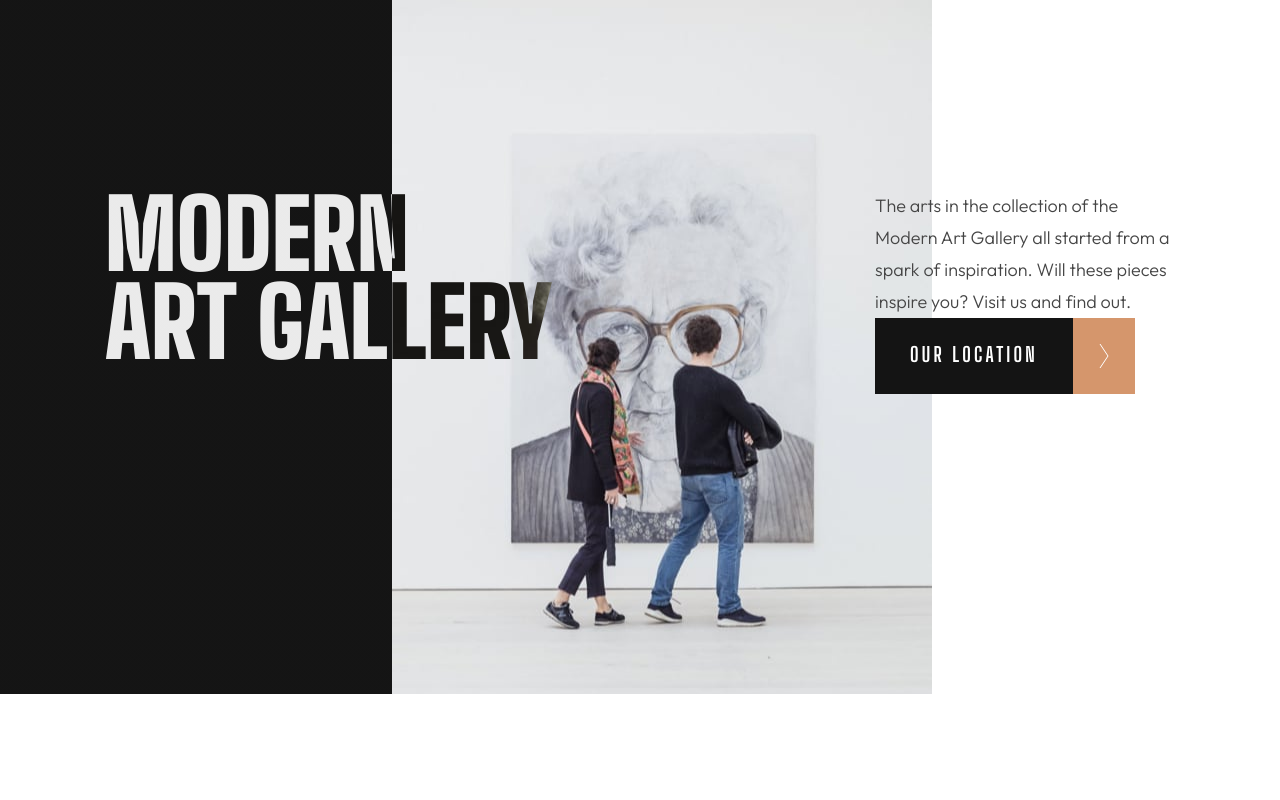
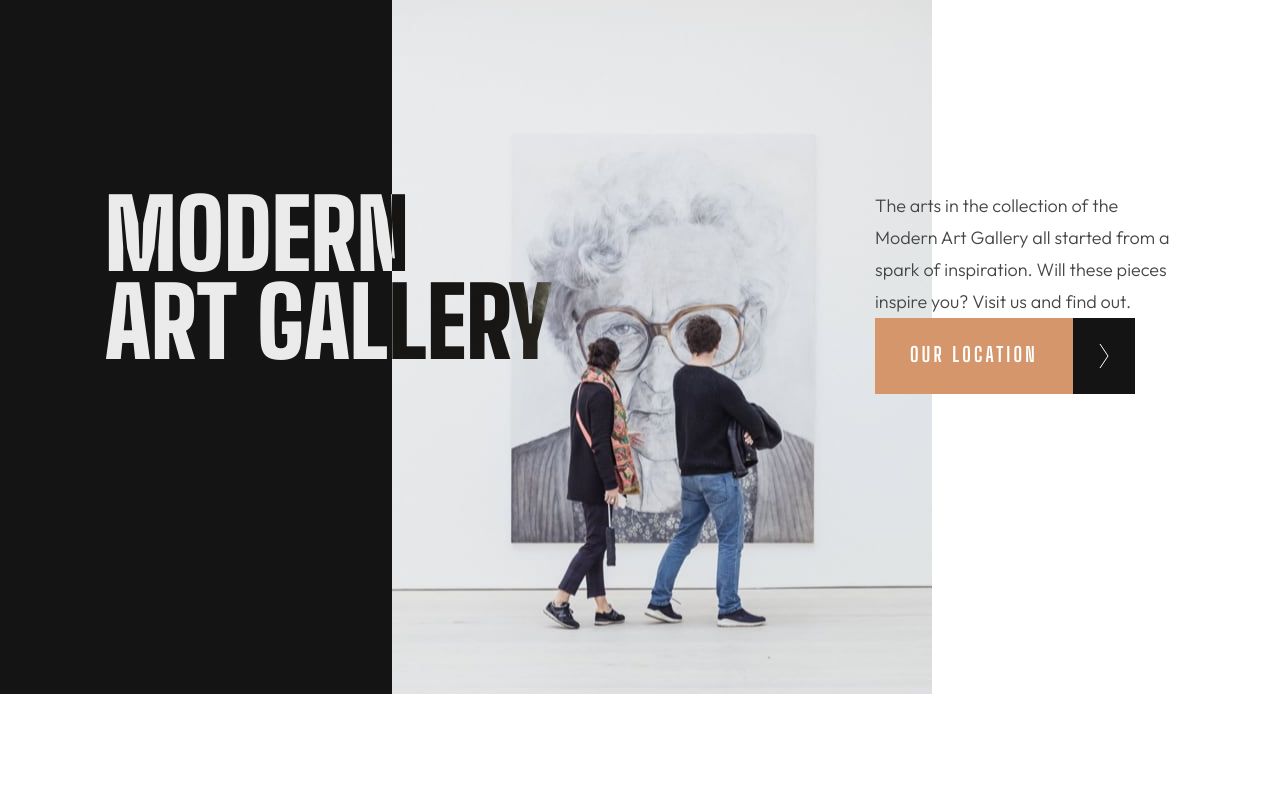
Before and after one commit to i-iqra/Modern-Art-Gallery, a plain HTML site: page index.html in a window 1280 px wide. In both pictures the pointer is over the element "OUR LOCATION". Shown: the top 800 px of the page. Drawn offline with Linux system fonts and the light colour scheme.

Commit message:
button update

```diff
--- a/style.css
+++ b/style.css
@@ -126,7 +126,29 @@ body {
   transition: all ease 0.3s;
 }
 
+.btn:hover,
+.btn-2:hover {
+  background-color: var(--brown);
+  transition: all ease 0.3s;
+}
 
+.arrow-right,
+.arrow-left {
+  padding: 1rem;
+  background-color: var(--brown);
+  transition: all ease 0.3s;
+}
+
+.arrow-right:hover,
+.arrow-left:hover {
+  background-color: var(--black);
+  transition: all ease 0.3s;
+}
+
+.btn-link:hover~.arrow-right {
+  background-color: var(--black);
+  transition: all ease 0.3s;
+}
 
 
 
```
